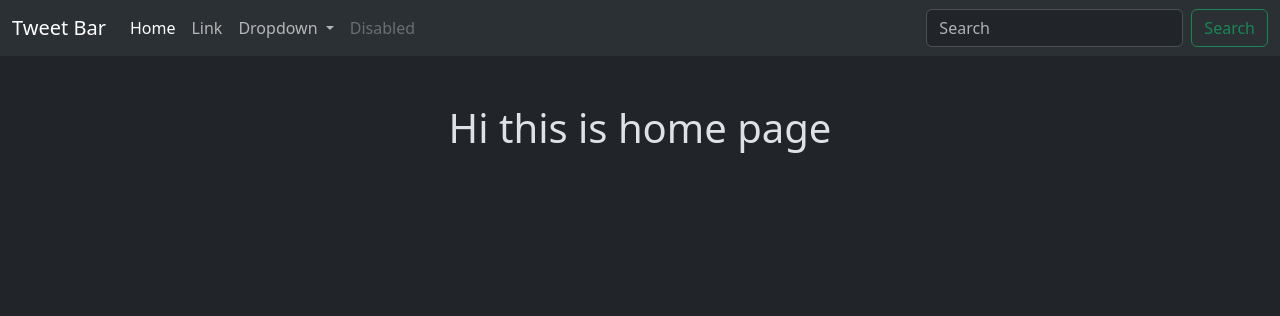
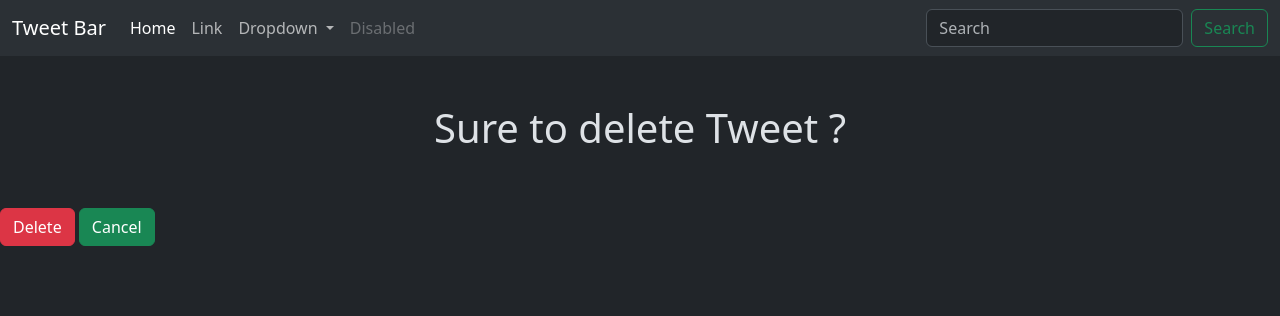
Before and after one commit to bsm2709/Tweet-application, a Django app: template TweetingApplication/Tweet/templates/tweet_delete.html in a window 1280 px wide. Shown: the top 316 px of the page. Run offline with Django 5.2, Linux system fonts and the light colour scheme; the template is opened without the code that fills it, so the values that code supplies are empty.

Commit message:
update frontend(forms,delete,edit)

```diff
--- a/TweetingApplication/Tweet/templates/tweet_delete.html
+++ b/TweetingApplication/Tweet/templates/tweet_delete.html
@@ -6,5 +6,11 @@
 
 
 {% block content %}
-  <h1 class="p-5 text-center">Hi this is home page</h1>
+  <h1 class="p-5 text-center">Sure to delete Tweet ?</h1>
+
+    <form method="post">
+        {% csrf_token %}
+        <button class="btn btn-danger">Delete</button>
+        <a class="btn btn-success" href="{% url tweet_list %}">Cancel</a>
+    </form>
 {% endblock  %}
--- a/TweetingApplication/Tweet/templates/tweet_list.html
+++ b/TweetingApplication/Tweet/templates/tweet_list.html
@@ -6,9 +6,9 @@
 
 
 {% block content %}
-  <h1 class="p-5 text-center">Hi this is home page</h1>
 
-  <a class="btn btn-primary mb-5"  href="{% url 'tweet_create' %}">Create a Tweet</a>
+
+  <a class="btn btn-primary mb-4 m-2"   href="{% url 'tweet_create' %}">Create a Tweet</a>
 
   <div class="container row gap-3 ">
     {% for tweet in tweets %}
```
Also changed, not shown: TweetingApplication/Tweet/templates/tweet_form.html (+15 -0 lines).
